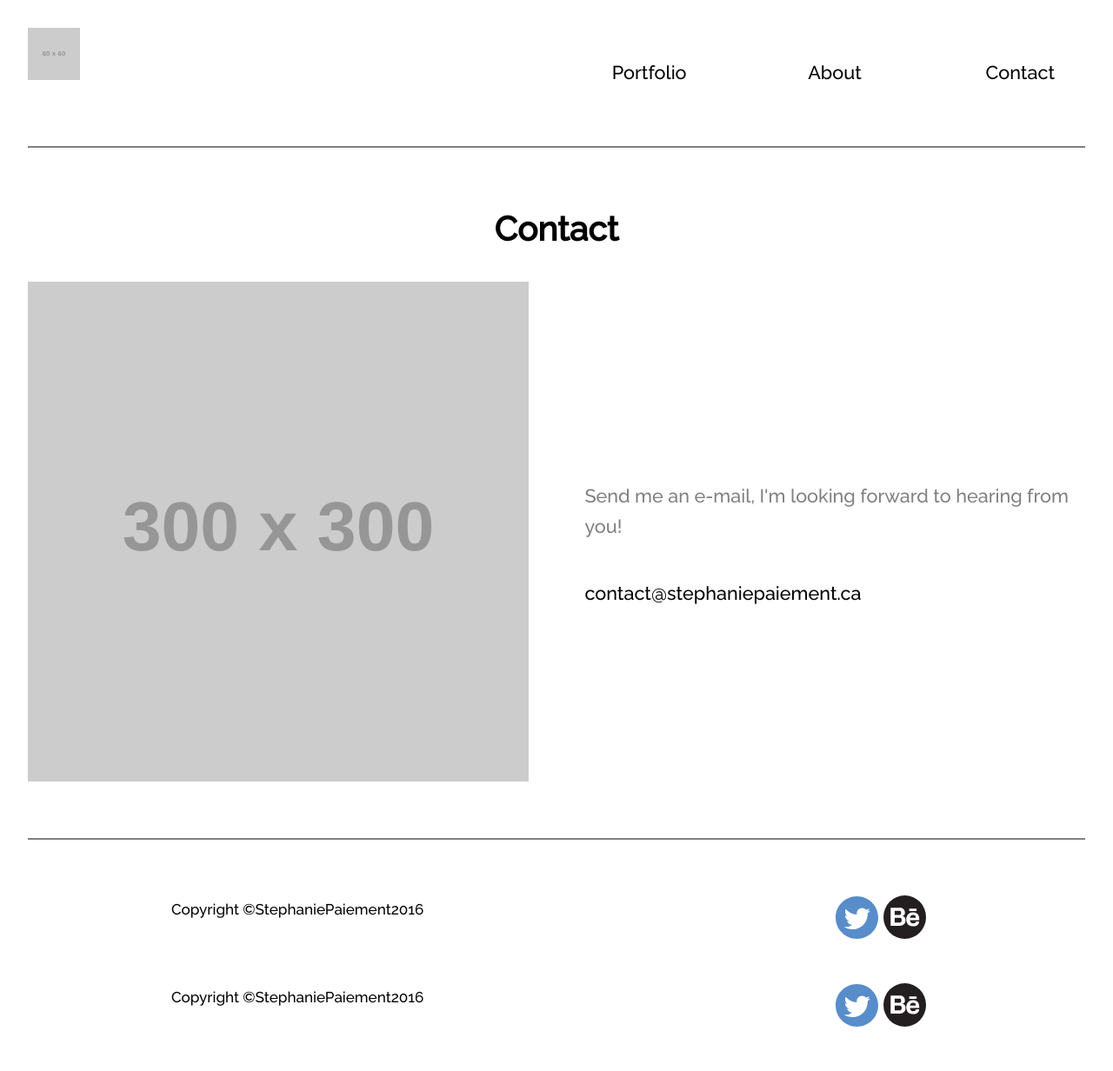
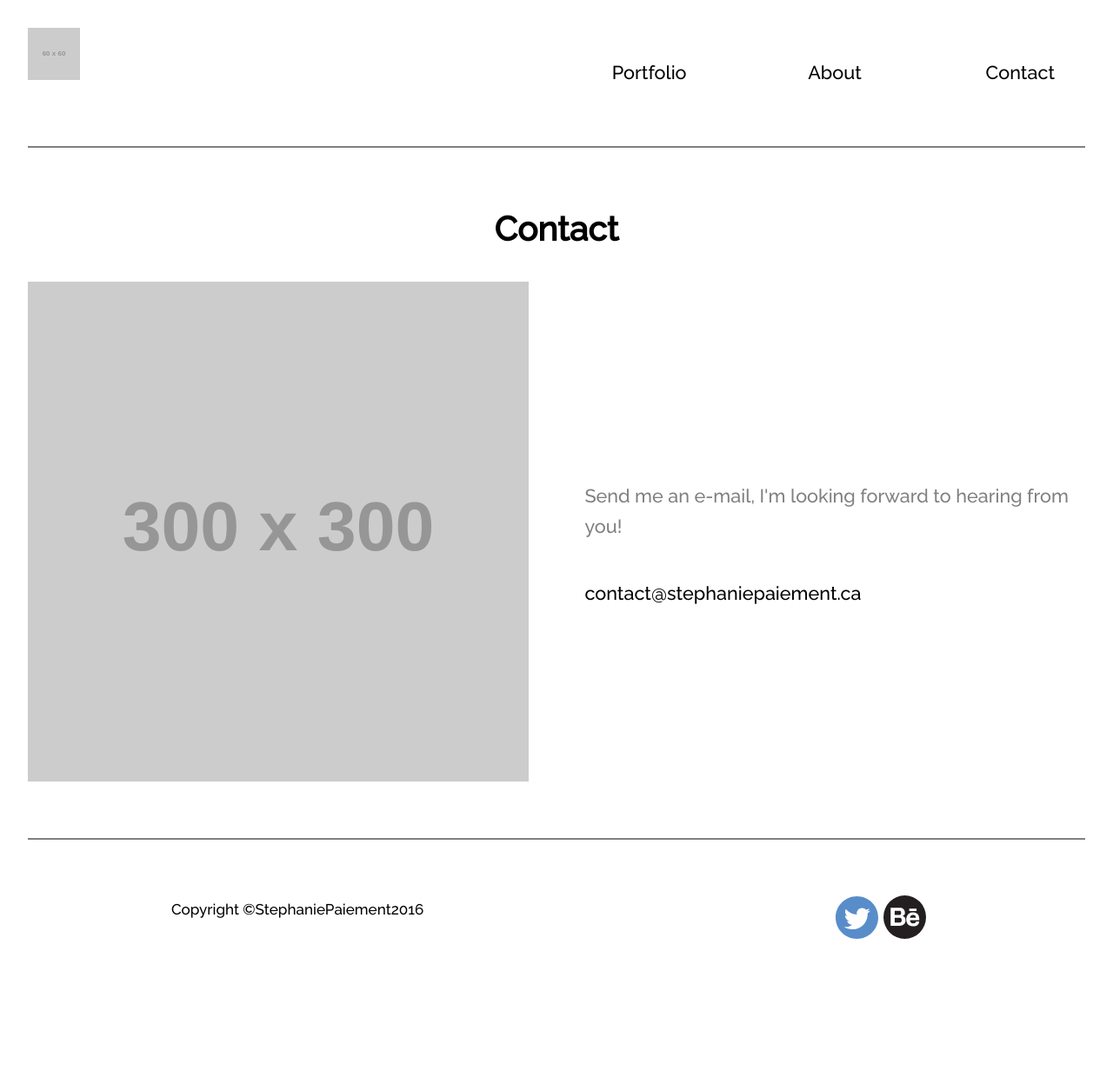
Before and after one commit to paiementstephanie/wireframe, a Jekyll site: the page built from contact.html, in a window 1280 px wide. Shown: the whole page at 87% size. Built offline with Jekyll 4.4.1, drawn with Linux system fonts in a browser that asks for light colours; after the commit the page ends 1131 px from its top, so only the background shows below that.

Commit message:
took out extra footer from about and contact

```diff
--- a/contact.html
+++ b/contact.html
@@ -28,13 +28,5 @@ layout: default
 		</div>
 	</div>
 
-	<footer>
-			<p class="email micro">Copyright ©StephaniePaiement2016</p>
-			<div class="icons">
-				<a href="https://twitter.com/stephpaiement"><img class="twitter" src="{{site.baseurl}}/img/twitter-icon.svg" alt="Twitter Icon"></a>
-				<a href="https://www.behance.net/StephaniePaiement"><img class="behance" src="{{site.baseurl}}/img/behance-icon.svg" alt="Behance Icon"></a>
-			</div>
-	</footer>
-
 </body>
 </html>
```
Also changed, not shown: about.html (+0 -8 lines).
